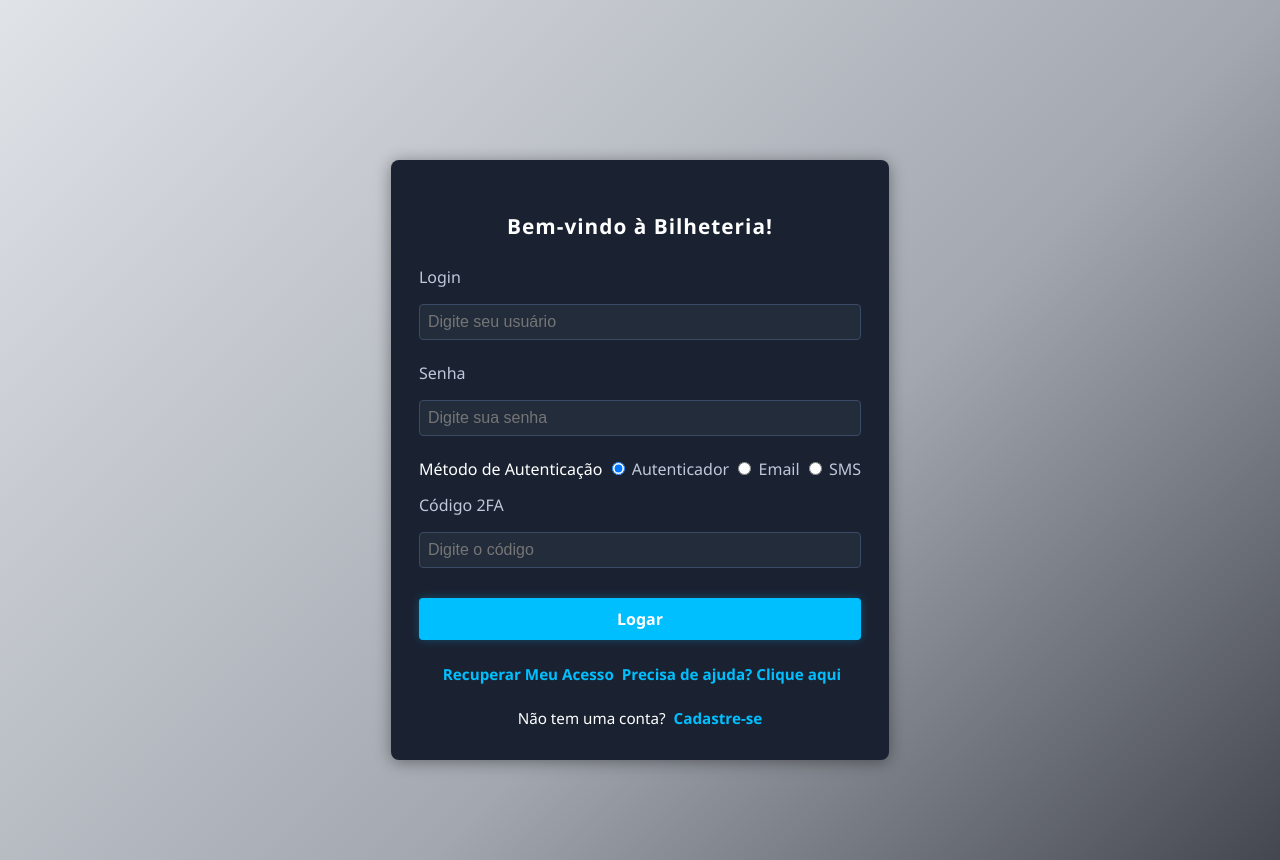
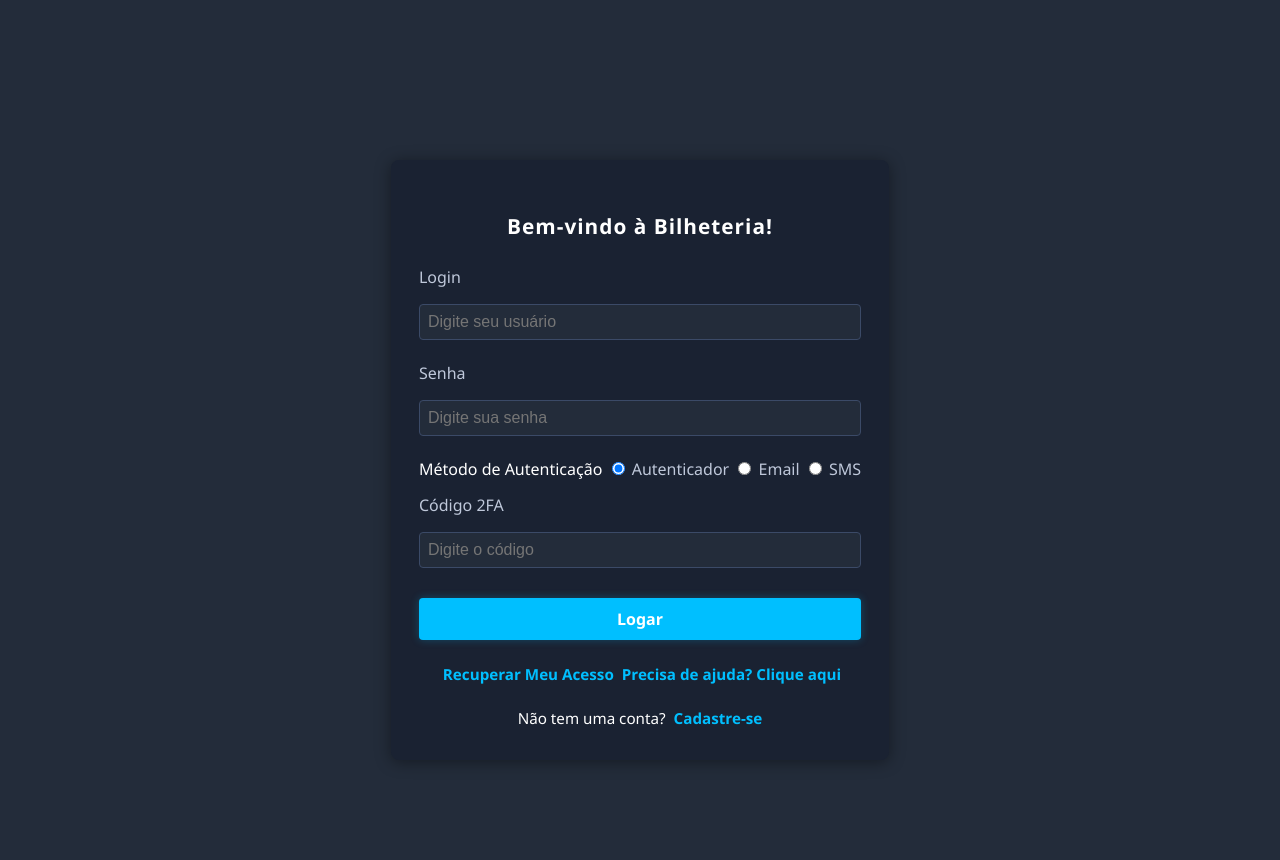
Before and after one commit to eunaosouia/bilheteria-html-css, a plain HTML site: page index.html in a window 1280 px wide. Drawn offline with Linux system fonts and the light colour scheme.

Commit message:
melhora gráfica

```diff
--- a/styles.css
+++ b/styles.css
@@ -13,7 +13,7 @@
 
 /* RESET E BODY */
 body {
-    background: linear-gradient(135deg, #e0e3e8 0%, #a3a8b0 60%, #44474f 100%);
+    background: var(--bg-color);
     color: var(--text-color);
     min-height: 100vh;
     margin: 0;
```
